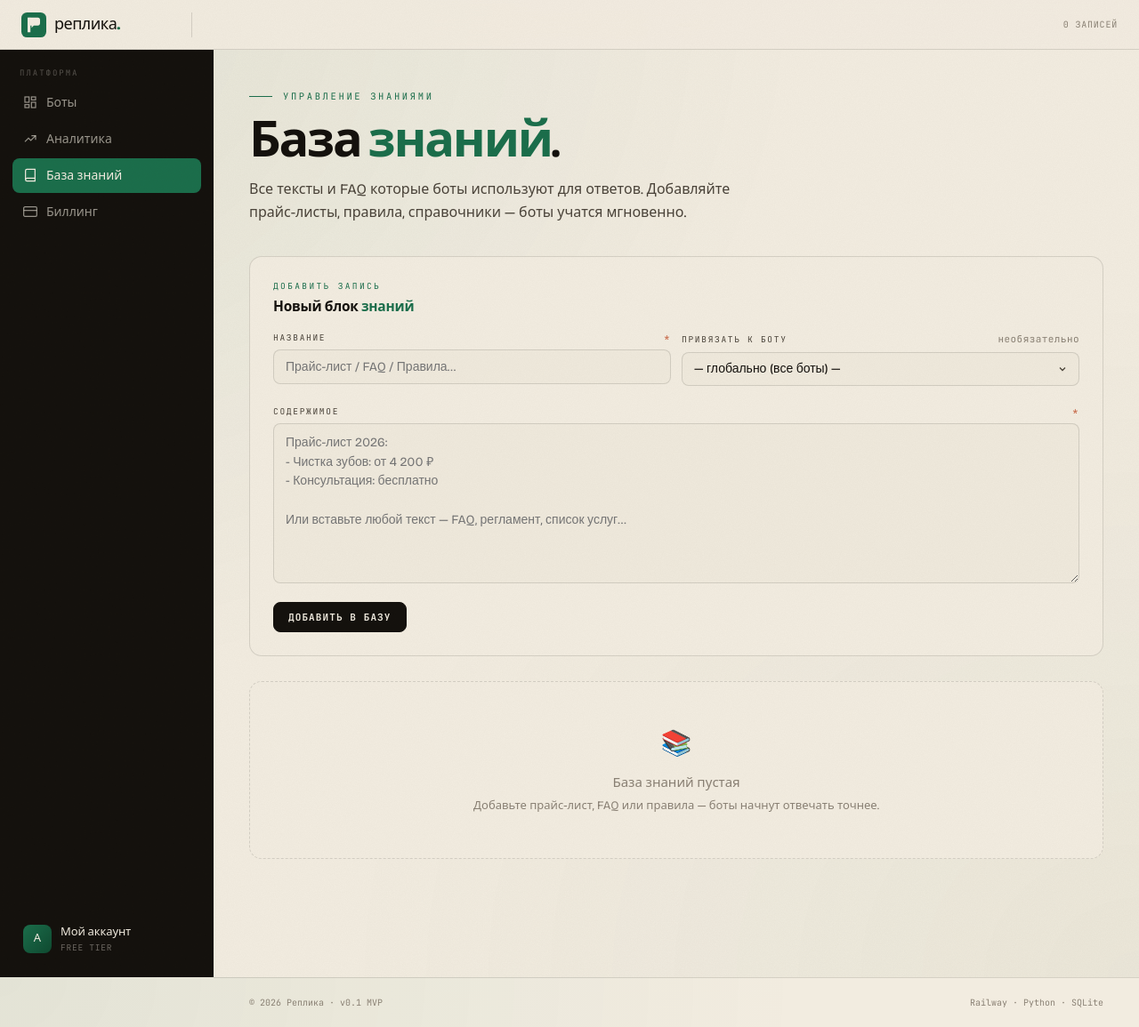
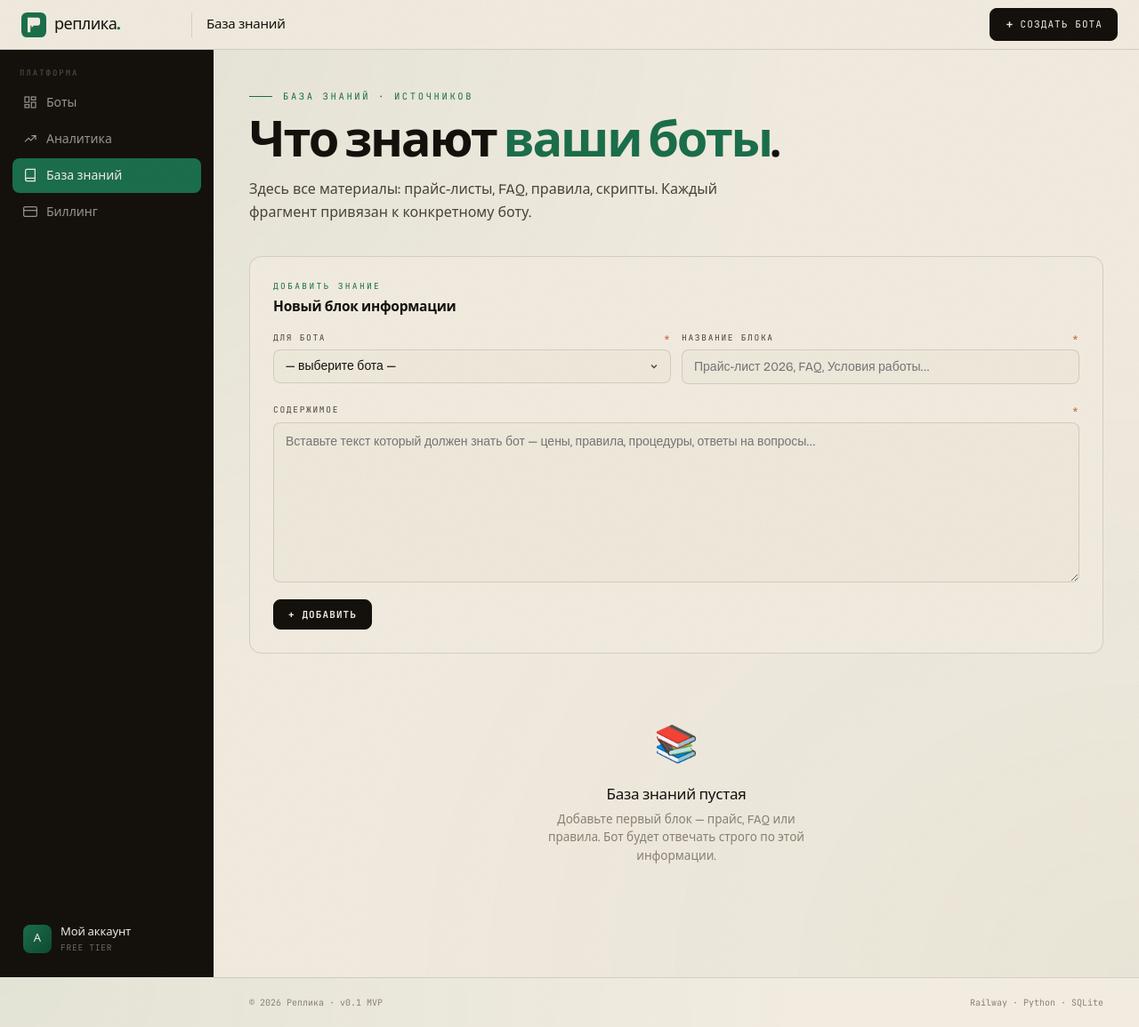
Before and after one commit to tmgjwwyt5h-debug/replika-backend, a FastAPI app: page /knowledge in a window 1280 px wide. Shown: the whole page at 89% size. Run offline with FastAPI, Linux system fonts and the light colour scheme.

Commit message:
feat: sidebar layout, analytics, knowledge, billing

```diff
--- a/app/templates/knowledge.html
+++ b/app/templates/knowledge.html
@@ -1,84 +1,77 @@
 {% extends "base.html" %}
 {% block title %}База знаний — Реплика{% endblock %}
-{% block crumbs %}реплика.платформа <span class="sep">/</span> <span class="here">База знаний</span>{% endblock %}
-{% block topbar_actions %}
-<span style="font-family:'JetBrains Mono',monospace;font-size:10px;color:var(--ink-mute);letter-spacing:0.08em;text-transform:uppercase;">{{ chunks|length }} записей</span>
-{% endblock %}
-
+{% block page_title %}База знаний{% endblock %}
 {% block content %}
 <div class="page-head fade-up">
-  <div class="eyebrow">Управление знаниями</div>
-  <h1>База <span class="accent">знаний</span>.</h1>
-  <p class="lede">Все тексты и FAQ которые боты используют для ответов. Добавляйте прайс-листы, правила, справочники — боты учатся мгновенно.</p>
+  <div class="eyebrow">База знаний · {{ total_chunks }} источников</div>
+  <h1>Что знают <span class="accent">ваши боты</span>.</h1>
+  <p class="lede">Здесь все материалы: прайс-листы, FAQ, правила, скрипты. Каждый фрагмент привязан к конкретному боту.</p>
 </div>
 
-<!-- Добавить запись -->
-<div class="form-section fade-up d1" style="margin-bottom:28px;">
-  <div class="section-title">Добавить запись</div>
-  <h3>Новый блок <span style="color:var(--emerald)">знаний</span></h3>
-  <form method="POST" action="/knowledge" style="margin-top:16px;">
-    <div class="form-grid">
+<!-- Add knowledge -->
+<div class="form-section fade-up" style="margin-bottom:24px;">
+  <div class="section-title">Добавить знание</div>
+  <h3>Новый блок информации</h3>
+  <form method="POST" action="/knowledge/add">
+    <div class="form-grid" style="margin-top:14px;">
       <div class="field">
-        <label>Название <span class="req">*</span></label>
-        <input class="input" name="title" placeholder="Прайс-лист / FAQ / Правила…" required />
-      </div>
-      <div class="field">
-        <label>Привязать к боту <span class="hint">необязательно</span></label>
-        <select class="select" name="bot_id">
-          <option value="">— глобально (все боты) —</option>
-          {% for bot in all_bots %}
-          <option value="{{ bot.id }}">{{ bot.name }}</option>
+        <label>Для бота <span class="req">*</span></label>
+        <select class="select" name="bot_id" required>
+          <option value="">— выберите бота —</option>
+          {% for b in bots %}
+          <option value="{{ b.id }}">{{ b.name }}</option>
           {% endfor %}
         </select>
       </div>
+      <div class="field">
+        <label>Название блока <span class="req">*</span></label>
+        <input class="input" name="title" placeholder="Прайс-лист 2026, FAQ, Условия работы…" required/>
+      </div>
       <div class="field col-2">
         <label>Содержимое <span class="req">*</span></label>
-        <textarea class="textarea large" name="content" required
-          placeholder="Прайс-лист 2026:&#10;- Чистка зубов: от 4 200 ₽&#10;- Консультация: бесплатно&#10;&#10;Или вставьте любой текст — FAQ, регламент, список услуг…"></textarea>
+        <textarea class="textarea large" name="content" placeholder="Вставьте текст который должен знать бот — цены, правила, процедуры, ответы на вопросы…" required></textarea>
       </div>
     </div>
-    <div class="btn-row" style="margin-top:14px;">
-      <button type="submit" class="btn primary">Добавить в базу</button>
+    <div class="btn-row" style="margin-top:12px;">
+      <button type="submit" class="btn primary">+ Добавить</button>
     </div>
   </form>
 </div>
 
-<!-- Фильтр по ботам -->
-{% if all_bots %}
-<div style="display:flex;gap:8px;flex-wrap:wrap;margin-bottom:20px;" class="fade-up d2">
-  <a href="/knowledge" class="btn sm {% if not bot_filter %}primary{% else %}ghost{% endif %}">Все</a>
-  {% for bot in all_bots %}
-  <a href="/knowledge?bot={{ bot.id }}" class="btn sm {% if bot_filter == bot.id|string %}primary{% else %}ghost{% endif %}">{{ bot.name }}</a>
-  {% endfor %}
-</div>
-{% endif %}
-
-<!-- Список записей -->
-<div class="kb-list fade-up d2">
+<!-- Knowledge list grouped by bot -->
+{% if chunks_by_bot %}
+  {% for bot_name, chunks in chunks_by_bot.items() %}
+  <div class="section-label">{{ bot_name }} · {{ chunks|length }} блоков</div>
+  <div class="kb-list fade-up" style="margin-bottom:24px;">
     {% for k in chunks %}
     <div class="kb-item">
       <div>
         <div class="ttl">{{ k.title }}</div>
-      <div class="body">{{ k.content[:300] }}{% if k.content|length > 300 %}…{% endif %}</div>
-      <div style="margin-top:8px;display:flex;gap:6px;flex-wrap:wrap;align-items:center;">
-        {% if bots_map.get(k.bot_id) %}
-          <span class="kb-tag">{{ bots_map[k.bot_id]['name'] }}</span>
-        {% else %}
-          <span class="kb-tag" style="background:rgba(90,155,197,0.12);color:var(--steel);">глобально</span>
-        {% endif %}
-        <span style="font-family:'JetBrains Mono',monospace;font-size:9px;color:var(--ink-mute);">{{ k.created_at.strftime("%d.%m.%Y") }} · {{ k.content|length }} симв.</span>
+        <div class="body">{{ k.content[:280] }}{% if k.content|length > 280 %}…{% endif %}</div>
+        <div style="font-family:'JetBrains Mono',monospace;font-size:9.5px;color:var(--ink-mute);margin-top:6px;letter-spacing:.05em;">
+          {{ k.created_at.strftime("%d.%m.%Y") }} · {{ k.content|length }} симв.
+          {% if not k.enabled %} · <span style="color:var(--amber)">отключён</span>{% endif %}
         </div>
       </div>
+      <div style="display:flex;gap:6px;">
+        <form method="POST" action="/knowledge/{{ k.id }}/toggle">
+          <button title="{{ 'Отключить' if k.enabled else 'Включить' }}">
+            {{ '🔴' if k.enabled else '🟢' }}
+          </button>
+        </form>
         <form method="POST" action="/knowledge/{{ k.id }}/delete" onsubmit="return confirm('Удалить?')">
-      <button type="submit">удалить</button>
+          <button>удалить</button>
         </form>
       </div>
-  {% else %}
-  <div style="text-align:center;padding:48px;color:var(--ink-mute);background:var(--paper);border:1px dashed var(--line);border-radius:14px;">
-    <div style="font-size:28px;margin-bottom:12px;">📚</div>
-    <div style="font-size:15px;margin-bottom:6px;font-variation-settings:'wght' 500;">База знаний пустая</div>
-    <div style="font-size:13px;">Добавьте прайс-лист, FAQ или правила — боты начнут отвечать точнее.</div>
     </div>
     {% endfor %}
   </div>
+  {% endfor %}
+{% else %}
+<div class="empty-state">
+  <div class="ic">📚</div>
+  <div class="title">База знаний пустая</div>
+  <div class="sub">Добавьте первый блок — прайс, FAQ или правила. Бот будет отвечать строго по этой информации.</div>
+</div>
+{% endif %}
 {% endblock %}
```
Lines whose indentation alone changed are shown as unchanged.
